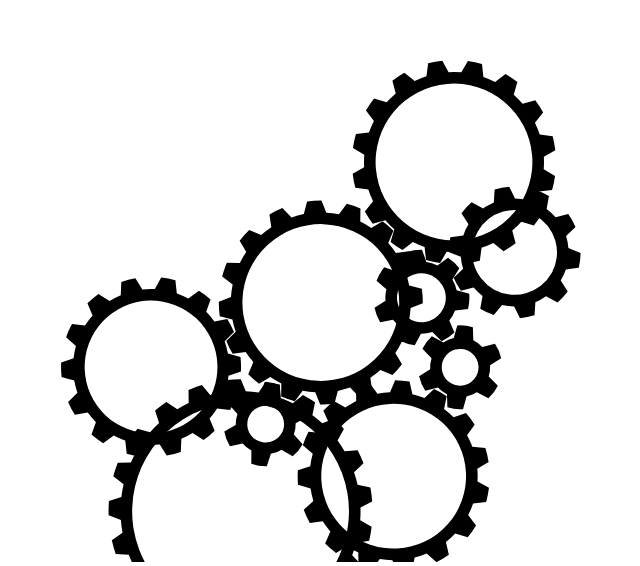
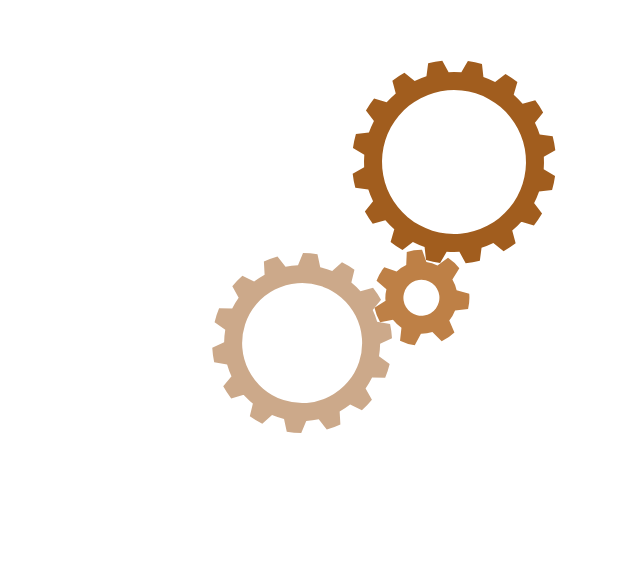
Before and after one commit to jobtalle/SketchGears, a plain HTML site: page index.html in a window 1280 px wide. Shown: the part 238-804 px from the top of the page, without its empty margins (186-826 px from the left). Drawn offline with Linux system fonts and the light colour scheme.

Commit message:
Properly applied collisions

```diff
--- a/js/machine.js
+++ b/js/machine.js
@@ -19,7 +19,8 @@ class Machine {
 
         this.root = new PartGear(0, 0, 16);
 
-        let levels = 3;
+        let levels = 2;
+        let layer = 0;
         let budget = new Budget(8);
         let open = [this.root];
 
@@ -28,17 +29,20 @@ class Machine {
             let part = null;
 
             for (const part of open)
-                part.makeElement(svgMaker, layerMoving, layerForeground);
+                part.makeElement(layer, svgMaker, layerMoving, layerForeground);
 
             while (part = open.pop())
-                nextParts.push(...part.reproduce(budget, nextParts));
+                part.reproduce(budget, nextParts);
 
             if (--levels === 0) {
                 for (const part of nextParts)
-                    part.makeElement(svgMaker, layerMoving, layerForeground);
+                    part.makeElement(layer + 1, svgMaker, layerMoving, layerForeground);
             }
-            else
+            else {
                 open = nextParts;
+
+                ++layer;
+            }
         }
 
         layerContainer.setAttribute("transform",
--- a/js/part/part.js
+++ b/js/part/part.js
@@ -2,6 +2,8 @@
  * A machine part
  */
 class Part {
+    static CLASS_LAYER = "layer-";
+
     /**
      * Construct a part
      * @param {number} x The X position on the grid
@@ -11,17 +13,18 @@ class Part {
     constructor(x, y, radius) {
         this.x = x;
         this.y = y;
-        this.radius = radius;
+        this.collisionRadius = radius;
     }
 
     /**
      * Make the element for this part
+     * @param {number} layer The layer number starting at zero
      * @param {SVGMaker} svgMaker An SVG maker
      * @param {SVGGElement} layerMoving The moving parts layer
      * @param {SVGGElement} layerForeground The foreground layer
      * @returns {Part} This part
      */
-    makeElement(svgMaker, layerMoving, layerForeground) {
+    makeElement(layer, svgMaker, layerMoving, layerForeground) {
         return this;
     }
 
@@ -31,13 +34,13 @@ class Part {
      * @param {Part[]} others Other parts to avoid
      * @returns {boolean} True if the part can be placed
      */
-    fits(part, others) {
+    fits(others) {
         for (const other of others) {
             const dx = other.x - this.x;
             const dy = other.y - this.y;
-            const r = other.radius + this.radius;
+            const d = other.collisionRadius + this.collisionRadius;
 
-            if (dx * dx + dy * dy < r * r)
+            if (dx * dx + dy * dy < d * d)
                 return false;
         }
 
@@ -47,10 +50,10 @@ class Part {
     /**
      * Create a new generation of parts
      * @param {Budget} budget A part budget
-     * @param {Part[]} others Other parts to avoid
+     * @param {Part[]} newParts The array of new parts for this layer
      * @returns {Part[]} An array of parts
      */
-    reproduce(budget, others) {
+    reproduce(budget, newParts) {
         return [];
     }
 }
--- a/js/part/partGear.js
+++ b/js/part/partGear.js
@@ -61,12 +61,13 @@ class PartGear extends Part {
 
     /**
      * Make the element for this part
+     * @param {number} layer The layer number starting at zero
      * @param {SVGMaker} svgMaker An SVG maker
      * @param {SVGGElement} layerMoving The moving parts layer
      * @param {SVGGElement} layerForeground The foreground layer
      * @returns {Part} This part
      */
-    makeElement(svgMaker, layerMoving, layerForeground) {
+    makeElement(layer, svgMaker, layerMoving, layerForeground) {
         this.gear = svgMaker.makeGear(
             this.x,
             this.y,
@@ -74,9 +75,11 @@ class PartGear extends Part {
             this.teeth,
             PartGear.BEVEL,
             PartGear.DEPTH,
-            this.radius - PartGear.BEVEL - PartGear.DEPTH);
+            this.radius - PartGear.DEPTH * 2);
 
-        layerMoving.appendChild(this.gear.group);
+        svgMaker.setClass(this.gear.group, Part.CLASS_LAYER + layer.toString())
+
+        layerMoving.insertBefore(this.gear.group, layerMoving.children[0]);
 
         return this;
     }
@@ -103,25 +106,21 @@ class PartGear extends Part {
     /**
      * Create a new generation of parts
      * @param {Budget} budget A part budget
-     * @param {Part[]} others Other parts to avoid
-     * @returns {Part[]} An array of parts
+     * @param {Part[]} newParts The array of new parts for this layer
      */
-    reproduce(budget, others) {
+    reproduce(budget, newParts) {
         const gearCount = Math.min(Math.round(Math.random() * 2 + 1), budget.parts);
-        const parts = [];
 
         for (let i = 0; i < gearCount; ++i) {
             const gear = this.reproduceGear();
 
-            if (this.fits(gear, others)) {
+            if (gear.fits(newParts)) {
                 this.gears.push(gear);
 
-                parts.push(gear);
+                newParts.push(gear);
+
+                --budget.parts;
             }
         }
-
-        budget.parts -= gearCount;
-
-        return parts;
     }
 }
--- a/js/svgMaker.js
+++ b/js/svgMaker.js
@@ -18,6 +18,15 @@ class SVGMaker {
      */
     makePartGroup(x, y) {
         return document.createElementNS(this.uri, "g");
+    }
+
+    /**
+     * Set the class name for an SVG element
+     * @param {SVGElement} group The SVG element
+     * @param {string} className The class name
+     */
+    setClass(group, className) {
+        group.setAttributeNS(null, "class", className);
     }
 
     /**
--- a/style/style.css
+++ b/style/style.css
@@ -11,3 +11,19 @@ body {
     width: 100%;
     height: 100%;
 }
+
+#content .layer-0 {
+    fill: #a15d1e;
+}
+
+#content .layer-1 {
+    fill: #be8046;
+}
+
+#content .layer-2 {
+    fill: #cca98a;
+}
+
+#content .layer-3 {
+    fill: #a4998a;
+}
```
